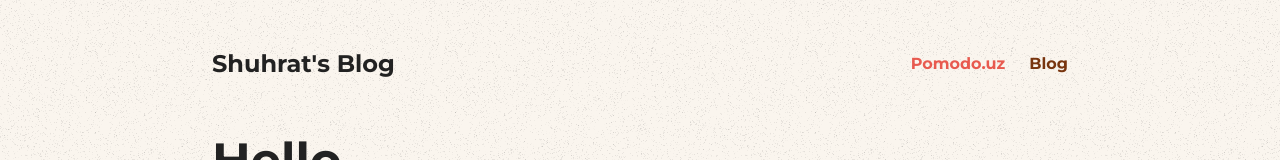
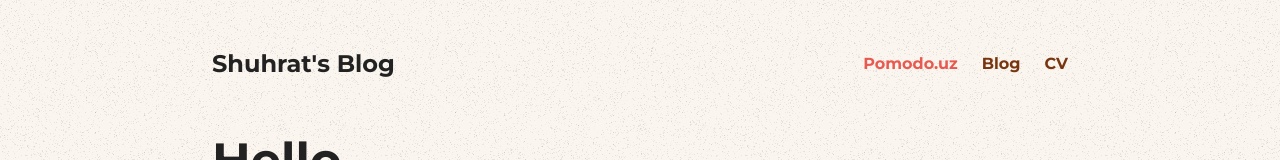
Before and after one commit to shuhrat-kobulov/byshuhrat.com, a Next.js app: page / in a window 1280 px wide. Shown: the top 160 px of the page. Built offline with nearby package versions, Linux system fonts and the light colour scheme.

Commit message:
feat: add CV link to header navigation

```diff
--- a/app/Header.tsx
+++ b/app/Header.tsx
@@ -27,6 +27,15 @@ export const Header = () => {
                             Blog
                         </Link>
                     </li>
+                    <li>
+                        <Link
+                            className="font-bold text-amber-900 text-sm md:text-base"
+                            href="/Shuhrat_Kobulov_CV.pdf"
+                            title="Blog - Articles and Updates"
+                        >
+                            CV
+                        </Link>
+                    </li>
                 </ul>
             </nav>
         </header>
```
Also changed, not shown: 1 other file (tests, documents, lock files or other folders).
